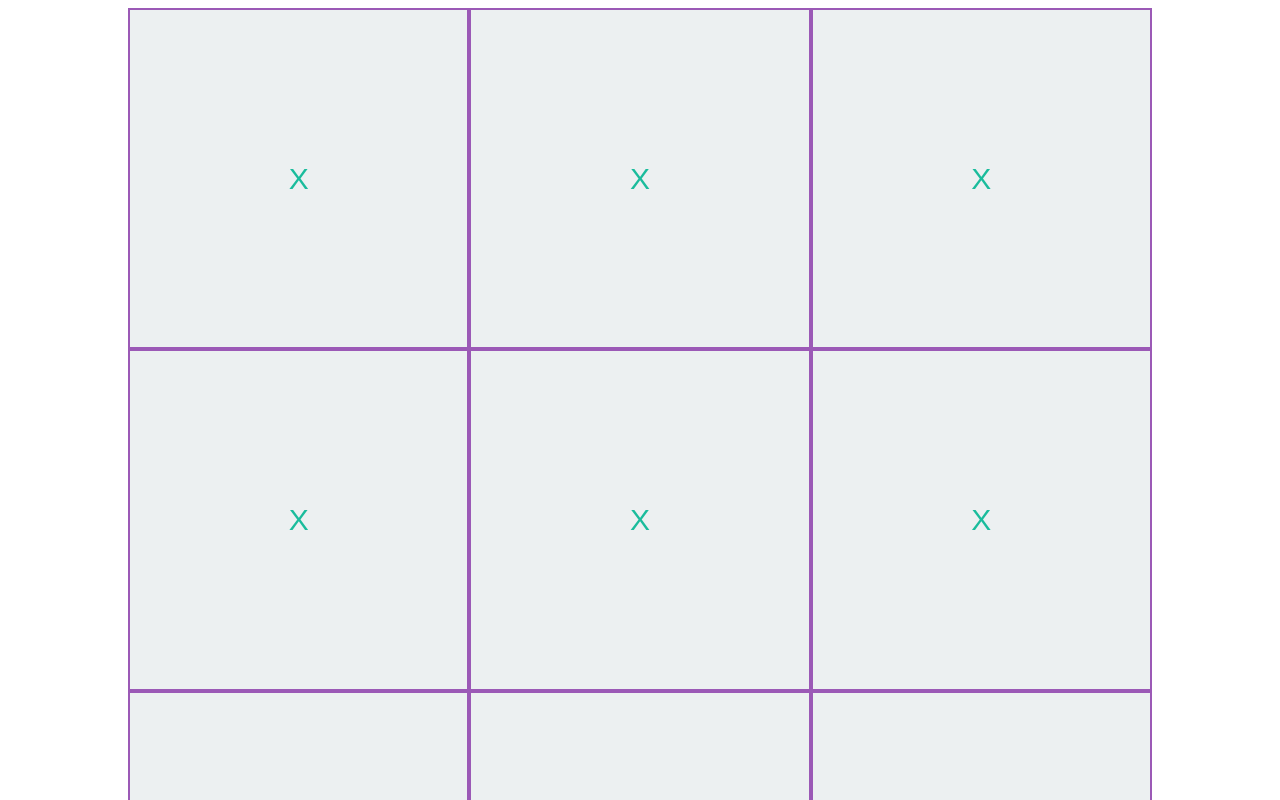
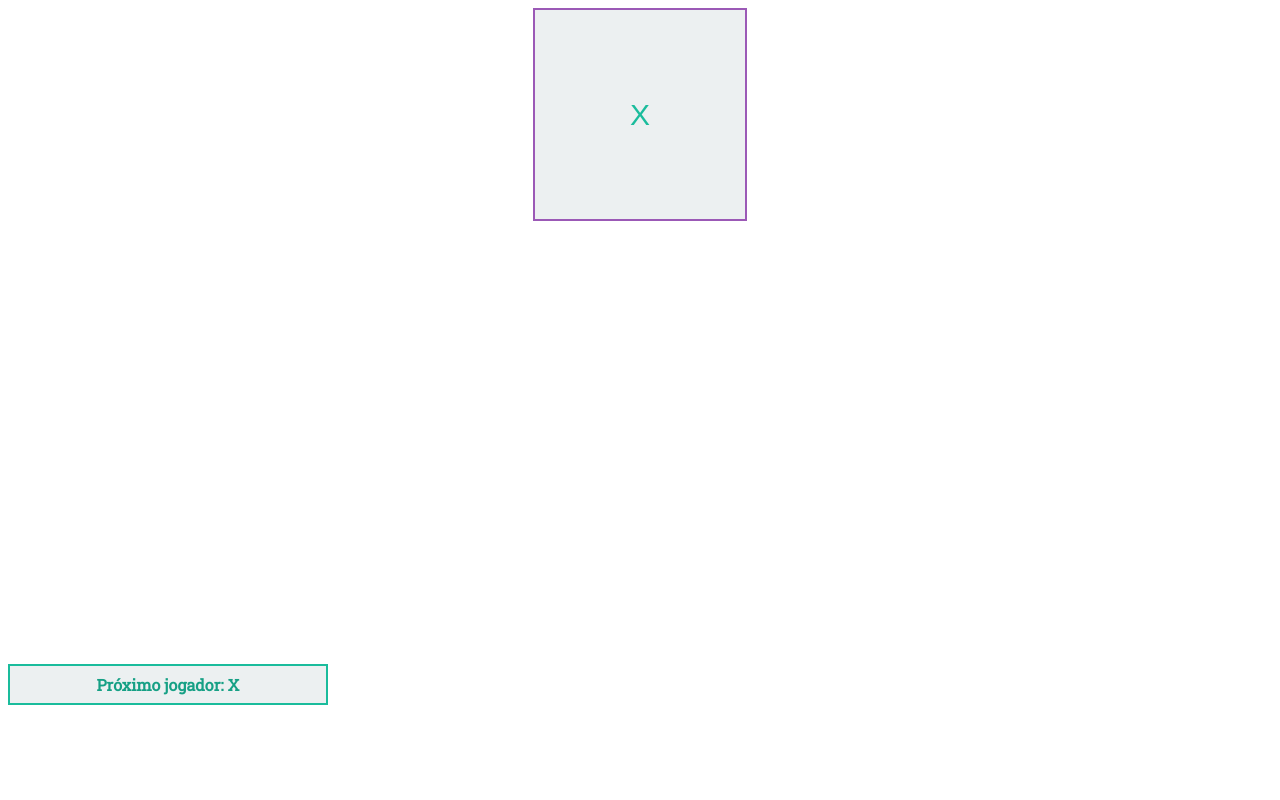
Before and after one commit to ferreiraapfernanda/15dias-de-react, a React (Create React App) app: page / in a window 1280 px wide. Shown: the top 800 px of the page. Built offline with nearby package versions, Linux system fonts and the light colour scheme.

Commit message:
Adiciona estado no componente e alterna entre X e O no clique do botão

```diff
--- a/src/components/BoardCollab/index.js
+++ b/src/components/BoardCollab/index.js
@@ -3,21 +3,8 @@
 import SquareCollab from "../SquareCollab";
 import "./styles.css";
 
-/**
- * Função para exibir 9 squares no board
- */
-const squareCollabs = (max) => {
-    const squares = [];
-
-    while (max--) {
-        squares.push(<SquareCollab key={max}/>);
-    }
-
-    return squares;
-}
-
 const BoardCollab = ({ qtd }) => (
-    <article className="board-collab">{squareCollabs(qtd)}</article>
+    <article className="board-collab"><SquareCollab /></article>
 );
 
 export default BoardCollab;
--- a/src/components/BoardCollab/styles.css
+++ b/src/components/BoardCollab/styles.css
@@ -1,5 +1,5 @@
 .board-collab {
     display: inline-block;
-    width: 80vw;
-    height: 80vw;
+    width: 50vw;
+    height: 50vw;
 }
--- a/src/components/SquareCollab/index.js
+++ b/src/components/SquareCollab/index.js
@@ -1,12 +1,34 @@
-import React from "react";
+import React, { Component } from "react";
 import "./styles.css";
 
-const handleClick = () => {
-    console.log("FOI")
+class SquareCollab extends Component {
+
+    constructor(props) {
+        super(props);
+        this.state = {
+            content: "X"
+        }
+    }
+
+    handleClick = () => {
+        const newState = {};
+
+        if (this.state.content === "X") {
+            newState.content = "O";
+        } else {
+            newState.content = "X";
+        }
+
+        this.setState(newState);
+    }
+
+    render() {
+        return (
+            <button onClick={this.handleClick} className="square-collab">
+                {this.state.content}
+            </button>
+        )
+    }
 }
 
-const SquareCollab = () => (
-    <button onClick={handleClick} className="square-collab">X</button>
-);
-
 export default SquareCollab;
```
